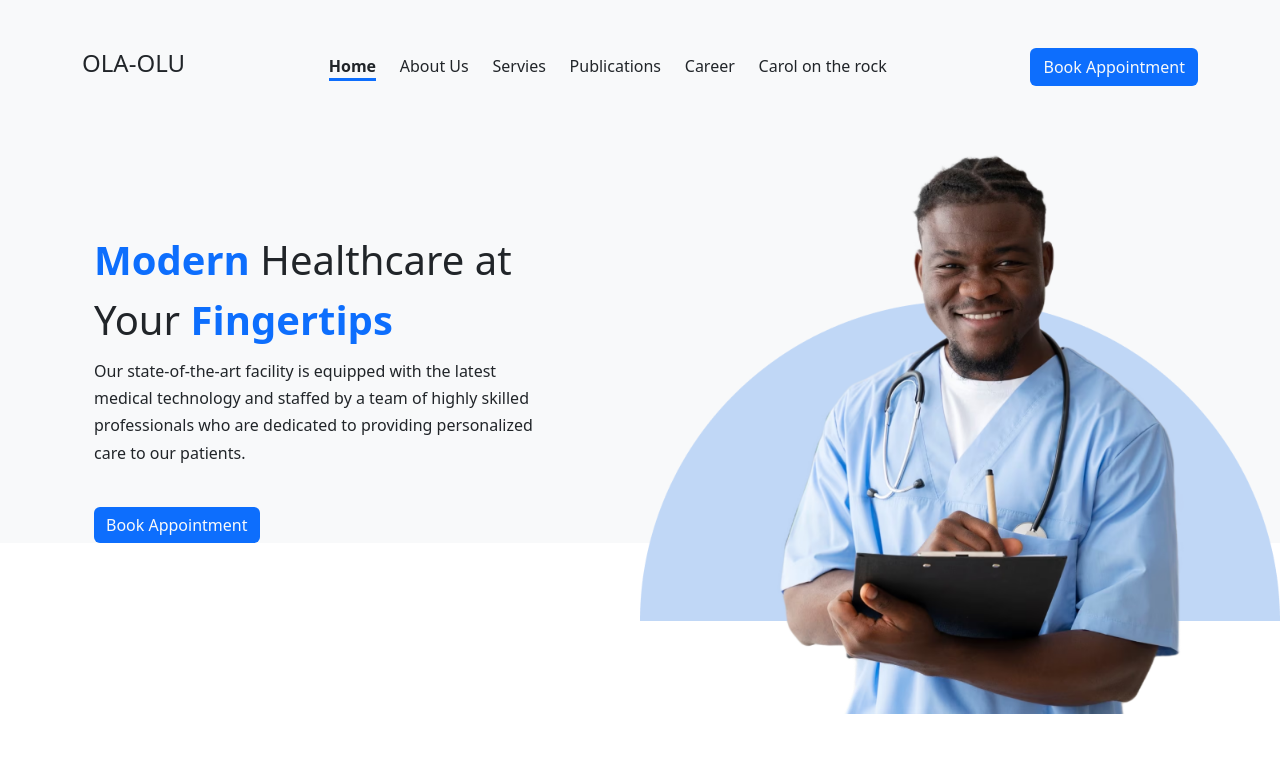
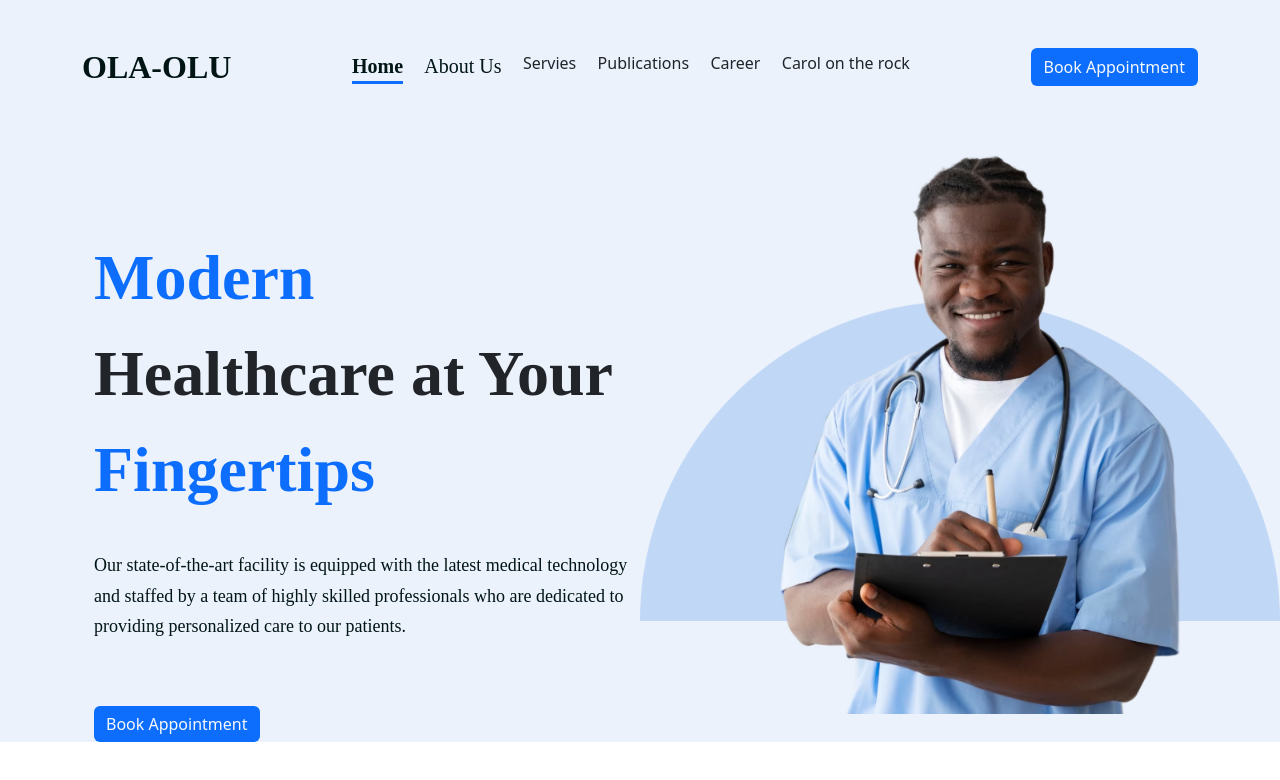
Before and after one commit to AYANO-EMMANUEL/Medicals, a website: page index.html in a window 1280 px wide. Drawn offline with Linux system fonts and the light colour scheme.

Commit message:
added homepage styles

```diff
--- a/css/main.css
+++ b/css/main.css
@@ -0,0 +1,59 @@
+.Hbackground {
+    background: var(--color-pallet-primary-shades-b-30, #EBF2FC);
+}
+
+.OLA {
+    color: var(--black, #001514);
+    font-family: IBM Plex Sans;
+    font-size: 32px;
+    font-style: normal;
+    font-weight: 700;
+    line-height: normal;
+}
+
+.normal-text {
+    color: var(--black, #001514);
+
+    /* Heading/H5 */
+    font-family: IBM Plex Sans;
+    font-size: 20px;
+    font-style: normal;
+    font-weight: 400;
+    line-height: 30px;
+}
+
+.Bold-text {
+    color: var(--black, #001514);
+
+    font-family: IBM Plex Sans;
+    font-size: 20px;
+    font-style: normal;
+    font-weight: 600;
+    line-height: 30px;
+}
+
+.mainHeaderText {
+    font-family: IBM Plex Sans;
+    font-size: 64px;
+    font-style: normal;
+    font-weight: 700;
+    line-height: normal;
+}
+
+.containerMainText{
+    display: flex;
+    flex-direction: column;
+    align-items: flex-start;
+    gap: 24px;
+}
+
+.containerMainText > p {
+    color: var(--black, #001514);
+
+    /* Heading/H7 */
+    font-family: IBM Plex Sans;
+    font-size: 18px;
+    font-style: normal;
+    font-weight: 400;
+    line-height: 28.8px;
+}
--- a/index.html
+++ b/index.html
@@ -8,18 +8,18 @@
     <link rel="stylesheet" href="css/bootstrap.css">
 </head>
 <body>
-    <section class="bg-light">
+    <section class="Hbackground">
         <nav class="container py-5">
             <div class="d-flex justify-content-between align-items-center">
-                <div class="h4">OLA-OLU</div>
+                <div class="OLA">OLA-OLU</div>
                 <div class="w-50">
                     <div class="d-flex justify-content-between">
-                        <div class="fw-bold">
+                        <div class="fw-bold Bold-text">
                             <div class="border-3 mb-0 border-bottom border-primary">
                                 Home
                             </div>
                         </div>
-                        <div class="">About Us</div>
+                        <div class="normal-text">About Us</div>
                         <div class="">Servies</div>
                         <div class="">Publications</div>
                         <div class="">Career</div>
@@ -35,8 +35,8 @@
             </div>
             <div class="container">
                 <div class="row">
-                    <div class="col-10 pt-5 mt-5">
-                        <h1 class="" style="line-height: 1.5em;">
+                    <div class="col-12 pt-5 mt-5 containerMainText">
+                        <h1 class="mainHeaderText" style="line-height: 1.5em;">
                             <span class="fw-bold text-primary">Modern</span> Healthcare at Your
                             <span class="fw-bold text-primary">Fingertips</span>
                         </h1>
```
